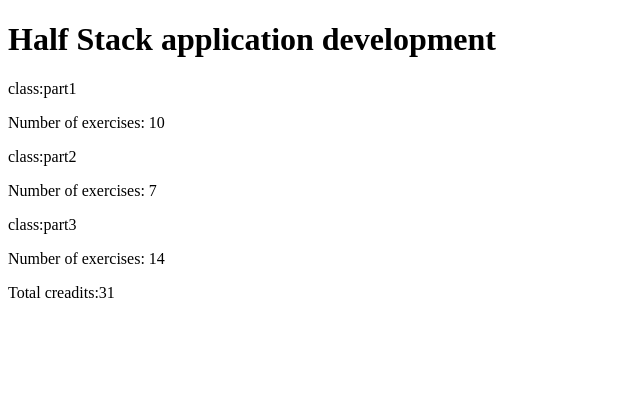
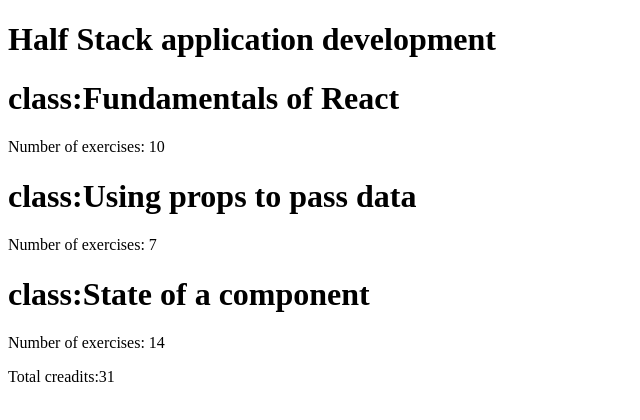
Before and after one commit to butch500200/Fullstack_part1, a React (Vite) app in the folder part1/: page / in a window 1280 px wide. Shown: the top 420 px of the page, without its empty margins (0-640 px from the left). Built offline with nearby package versions, Linux system fonts and the light colour scheme.

Commit message:
1.2 and fixed the class names

```diff
--- a/part1/src/App.jsx
+++ b/part1/src/App.jsx
@@ -7,13 +7,24 @@
   );
 };
 
+const Part = (props) => {
+  return (
+    <>
+      <h1>class:{props.class.Name}</h1>
+      <p>Number of exercises: {props.class.exercises}</p>
+    </>
+  );
+};
+
 const Content = (props) => {
   return (
     <>
-      {Object.entries(props.classes).map(([key, value]) => (
+      {Object.entries(props.classes).map(([className, exercisesCount]) => (
         <>
-          <h key={key}>class:{key}</h>
-          <p>Number of exercises: {value}</p>
+          <Part
+            class={{ Name: className, exercises: exercisesCount }}
+            key={className}
+          ></Part>
         </>
       ))}
     </>
@@ -42,9 +53,9 @@
   const part3 = "State of a component";
   const exercises3 = 14;
   const classes = {
-    part1: exercises1,
-    part2: exercises2,
-    part3: exercises3,
+    [part1]: exercises1,
+    [part2]: exercises2,
+    [part3]: exercises3,
   };
   return (
     <div>
```
